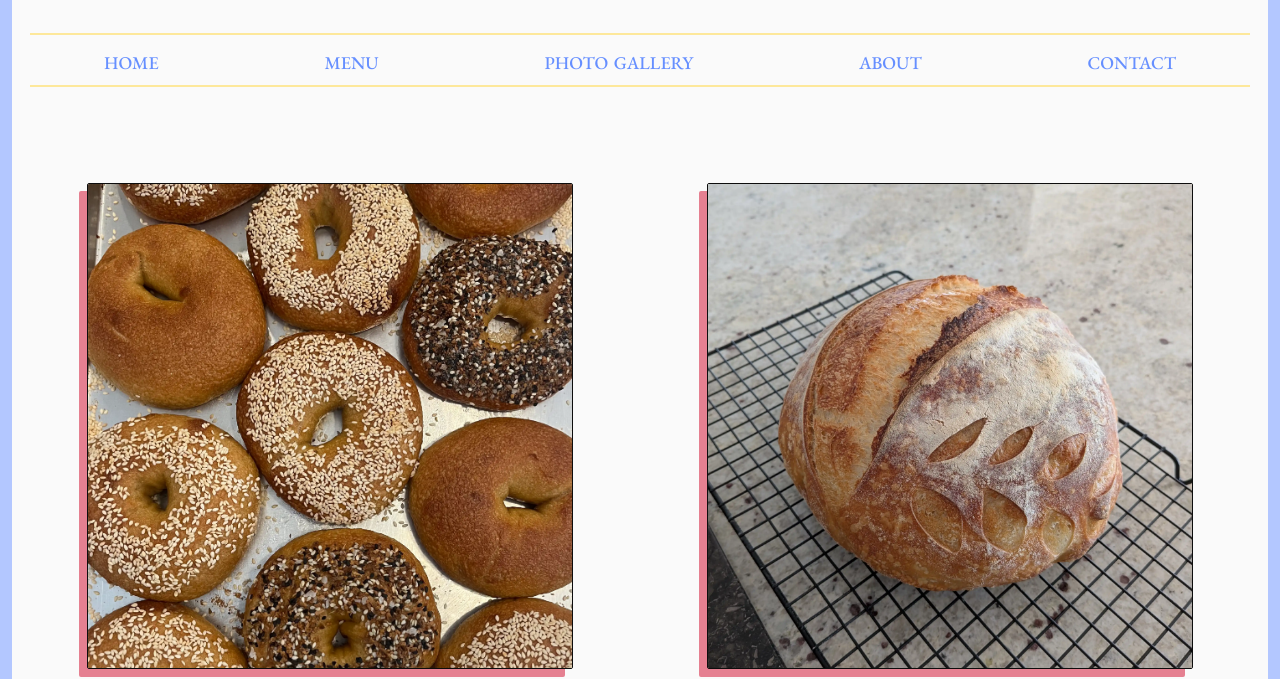
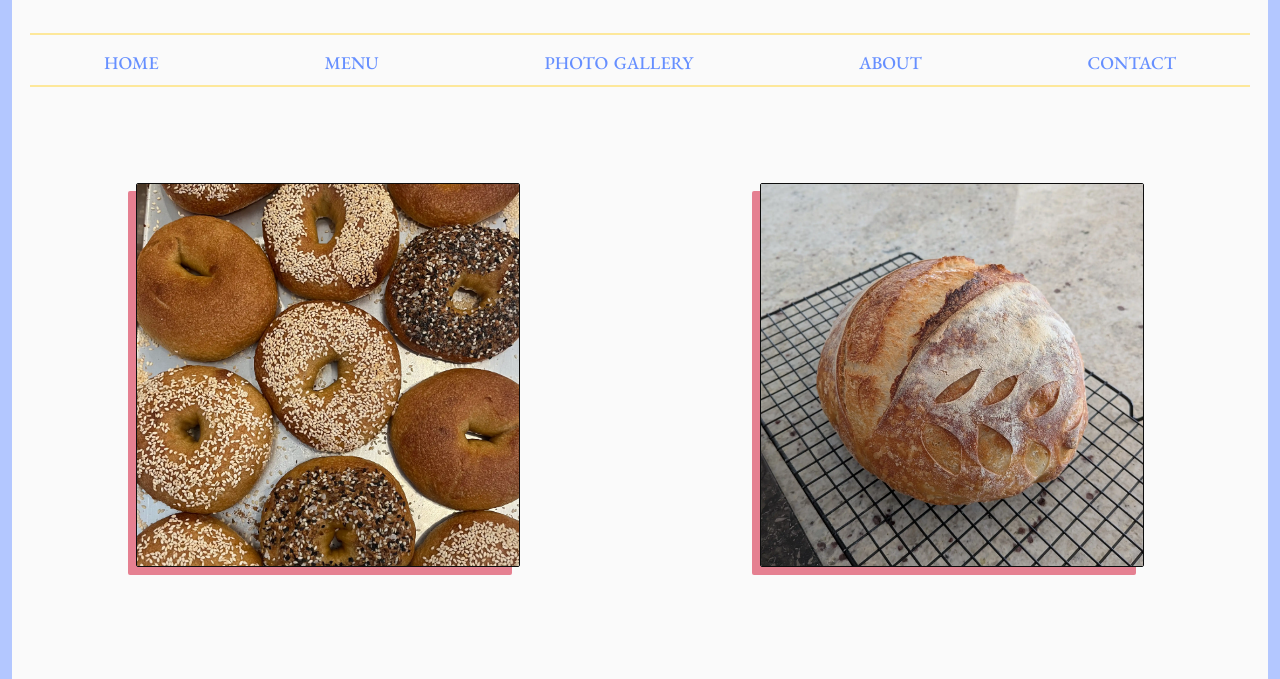
Before and after one commit to forkentiney/restaurant-page, a website built with webpack: page src/template.html in a window 1280 px wide. Shown: the part 161-840 px from the top of the page. Built offline with nearby package versions, Linux system fonts and the light colour scheme.

Commit message:
Adjusted hero image size

```diff
--- a/src/home.css
+++ b/src/home.css
@@ -15,7 +15,7 @@ h3 {
 }
 
 .hero {
-  width: 38vw;
+  width: clamp(20vw, 400px, 30vw);
   align-self: flex-start;
   aspect-ratio: 1 / 1;
   box-shadow: -8px 8px 0px var(--secondary);
@@ -47,7 +47,7 @@ h3 {
 
 #landing {
   flex-wrap: wrap;
-  justify-content: space-around;
+  gap: 15vw;
   padding: 0 8px;
   min-height: 55vh;
 }
```
